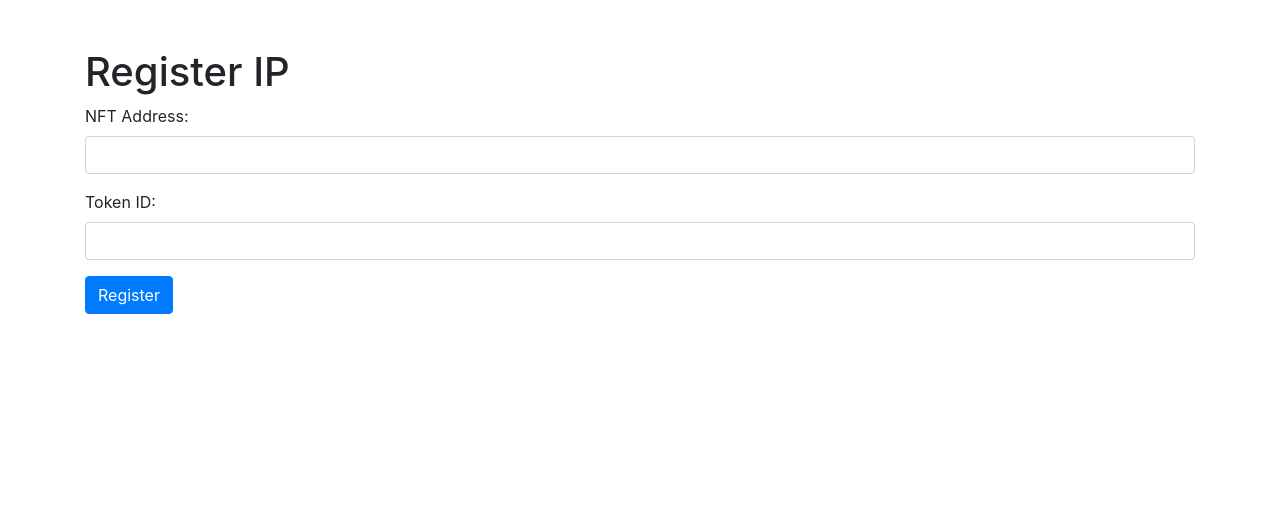
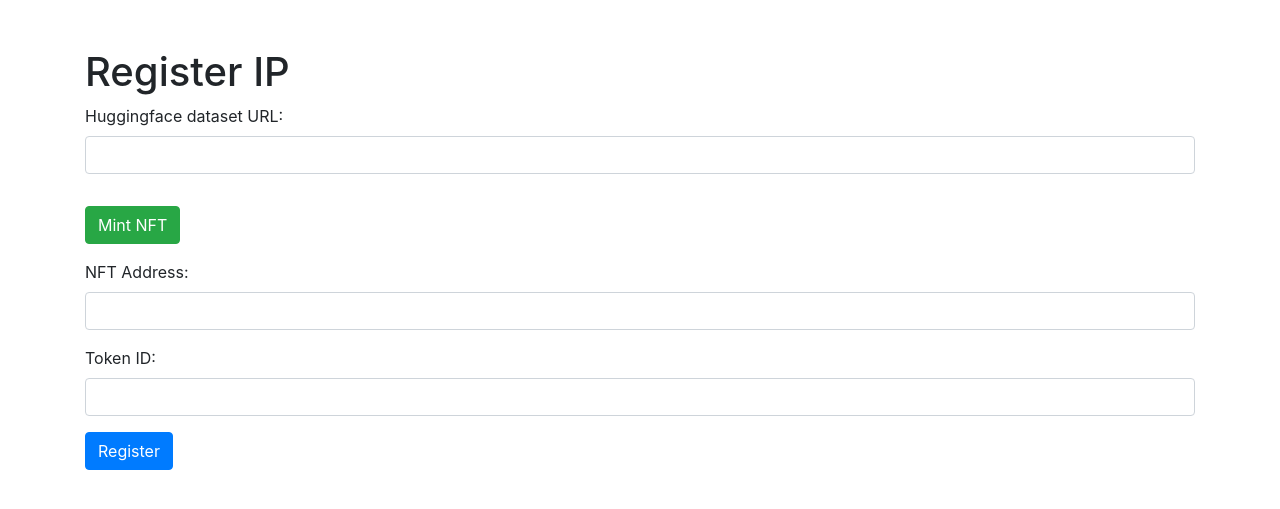
Before and after one commit to RocketScience11/DataIP, a Flask app: page /ipRegister in a window 1280 px wide. Shown: the top 509 px of the page. Run offline with Flask 3, Linux system fonts and the light colour scheme; some libraries are stand-ins or nearby versions.

Commit message:
Added Mint NFT button.

```diff
--- a/src/app.py
+++ b/src/app.py
@@ -1,15 +1,17 @@
 import json
 import os
+import requests
 from flask import Flask, render_template, request
 from dotenv import load_dotenv
 from web3 import Web3
 from story_protocol_python_sdk import StoryClient
-import ip
 
 app = Flask(__name__)
 app.debug = True
 
 load_dotenv()
+
+API_TOKEN = os.getenv('API_TOKEN')
 
 def start_client():
     private_key = os.getenv('WALLET_PRIVATE_KEY')
@@ -19,15 +21,23 @@ def start_client():
     story_client = StoryClient(web3, account, 11155111)
     return story_client
 
+def query(api_url):
+    headers = {"Authorization": f"Bearer {API_TOKEN}"}
+    response = requests.get(api_url, headers=headers)
+    response.raise_for_status()  # Ensure we raise an error for bad status codes
+    return response.json()
+
 @app.route("/ipRegister", methods=["GET", "POST"])
 def ip_register():
     ip_info = None
     error = None
     json_content = None
+    api_data = None
 
     if request.method == "POST":
         nft_address = request.form.get('content1')
         token_id = request.form.get('content2')
+        api_url = request.form.get('api_url')
         story_client = start_client()
 
         if not nft_address or not token_id:
@@ -51,10 +61,14 @@ def ip_register():
                 with open('ip_json.json', 'r') as ip_json:
                     json_content = json.load(ip_json)
 
+                # Query the external API if the API URL is provided
+                if api_url:
+                    api_data = query(api_url)
+
             except Exception as e:
                 error = str(e)
 
-    return render_template("ip_register.html", ip_info=ip_info, error=error, json_content=json_content)
+    return render_template("ip_register.html", ip_info=ip_info, error=error, json_content=json_content, api_data=api_data)
 
 if __name__ == "__main__":
     app.run()
--- a/src/ip.py
+++ b/src/ip.py
@@ -50,7 +50,7 @@ def attach_license_terms(story_client, ip_id, license_template, terms_id):
     print("License Terms already attached to this IPA")
   return response
 
-def mint_ip(ip_id, license_template, terms_id, amount, receiver_address):
+def mint_ip(story_client, ip_id, license_template, terms_id, amount, receiver_address):
   response = story_client.License.mintLicenseTokens(
     licensor_ip_id=ip_id,
     #"0x431A7Cc86381F9bA437b575D3F9E931652fFbbdd",  # Licensor IP ID
--- a/src/templates/ip_register.html
+++ b/src/templates/ip_register.html
@@ -11,6 +11,11 @@
         <h1>Register IP</h1>
         <form action="/ipRegister" method="post">
             <div class="form-group">
+                <label for="api_url">Huggingface dataset URL:</label>
+                <input type="text" id="api_url" name="api_url" class="form-control">
+            </div>
+            <button type="button" class="btn btn-success mt-3" onclick="mintNFT()">Mint NFT</button>
+            <div class="form-group mt-3">
                 <label for="nft_address">NFT Address:</label>
                 <input type="text" id="nft_address" name="content1" class="form-control" required>
             </div>
@@ -40,6 +45,20 @@
                 <pre>{{ json_content | tojson(indent=4) }}</pre>
             </div>
         {% endif %}
+
+        {% if api_data %}
+            <div class="mt-4">
+                <h2>API Data:</h2>
+                <pre>{{ api_data | tojson(indent=4) }}</pre>
+            </div>
+        {% endif %}
     </div>
+
+    <script>
+        function mintNFT() {
+            // Add the minting logic here
+            alert('Minting NFT...');
+        }
+    </script>
 </body>
 </html>
```
Also changed, not shown: requirements.txt (+21 -0 lines).
